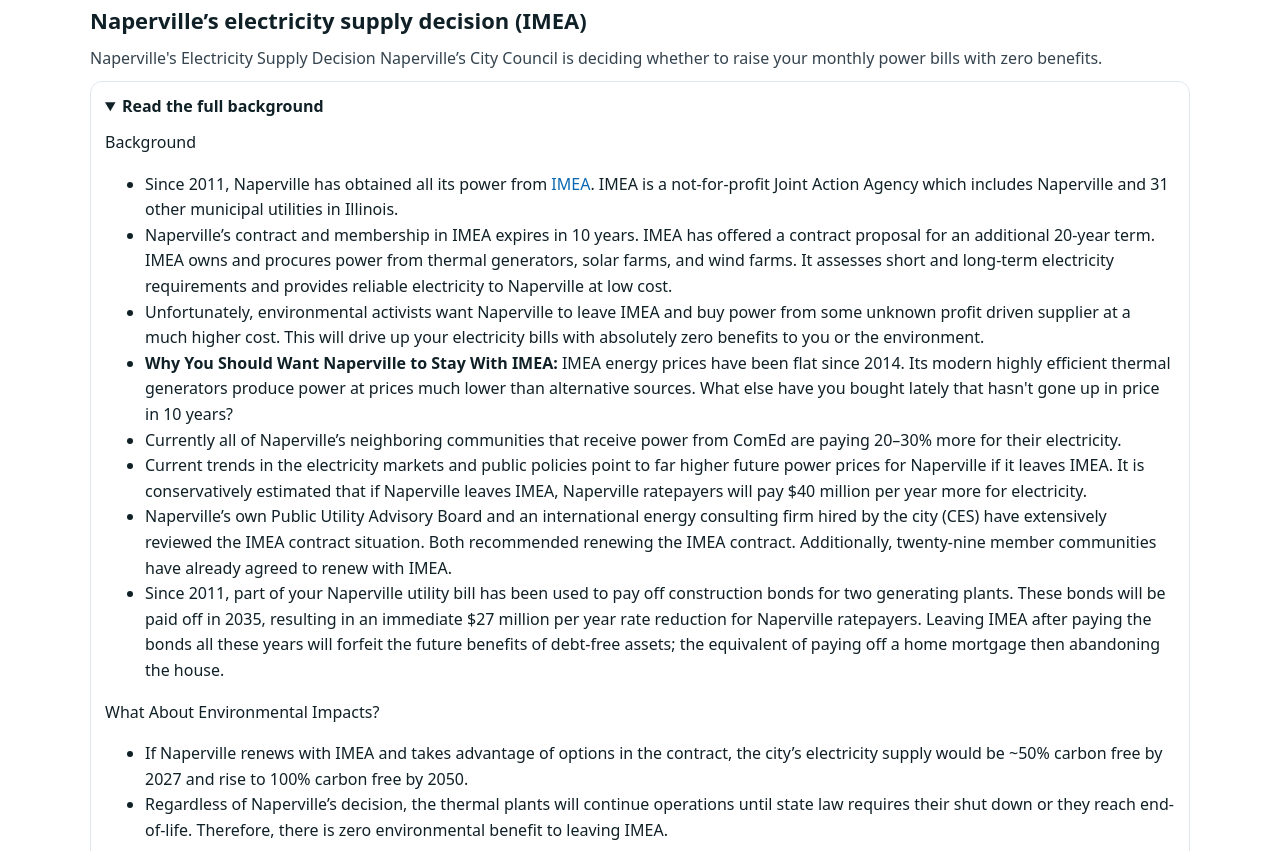
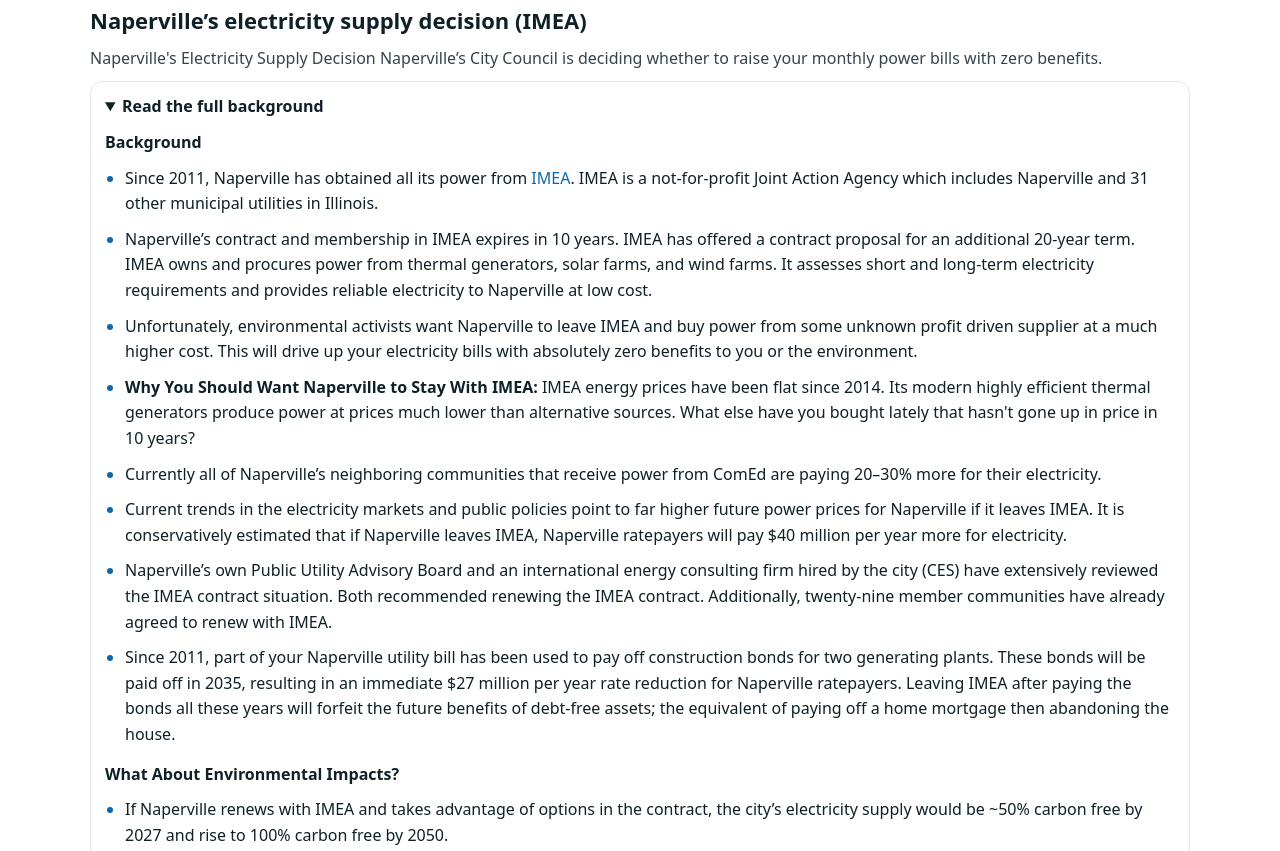
Before and after one commit to reloscott/AffordableNaperville, a plain HTML site: page index.html in a window 1280 px wide. Shown: the part 992-1843 px from the top of the page. Drawn offline with Linux system fonts and the light colour scheme.

Commit message:
Add files via upload

```diff
--- a/index.html
+++ b/index.html
@@ -194,6 +194,31 @@
     @media (max-width:500px){
       .an-news{flex-direction:column;align-items:flex-start}
     }
+    /* ===== Background section formatting (match affordablenaperville.com) ===== */
+    .an-background-heading{
+      font-weight:700;
+      margin:0 0 8px 0;
+    }
+
+    .an-background-list{
+      margin:0;
+      padding-left:20px;
+      list-style: disc;
+    }
+
+    .an-background-list li{
+      margin:10px 0;
+    }
+
+    .an-background-list li::marker{
+      color:#0a68b2;
+    }
+
+    .an-background-subhead{
+      font-weight:700;
+      margin:14px 0 6px 0;
+    }
+
   </style>
 </head>
 
```
